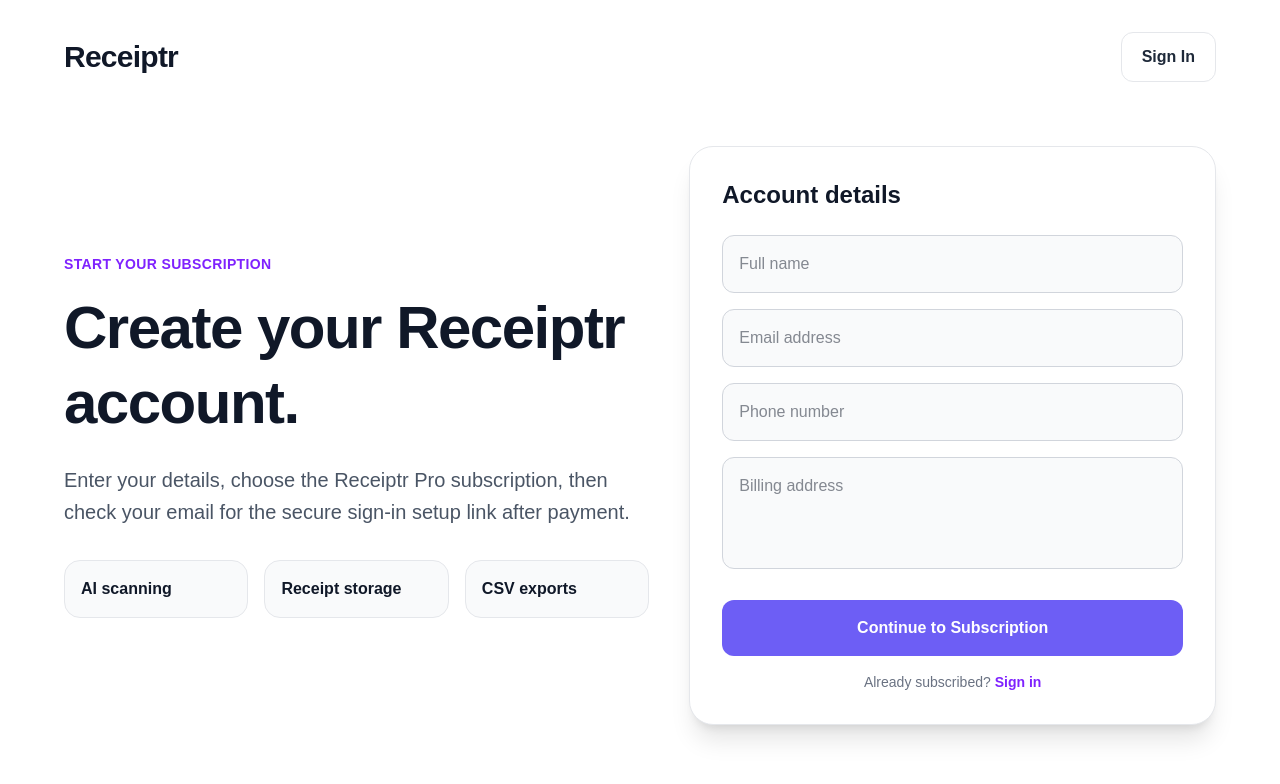
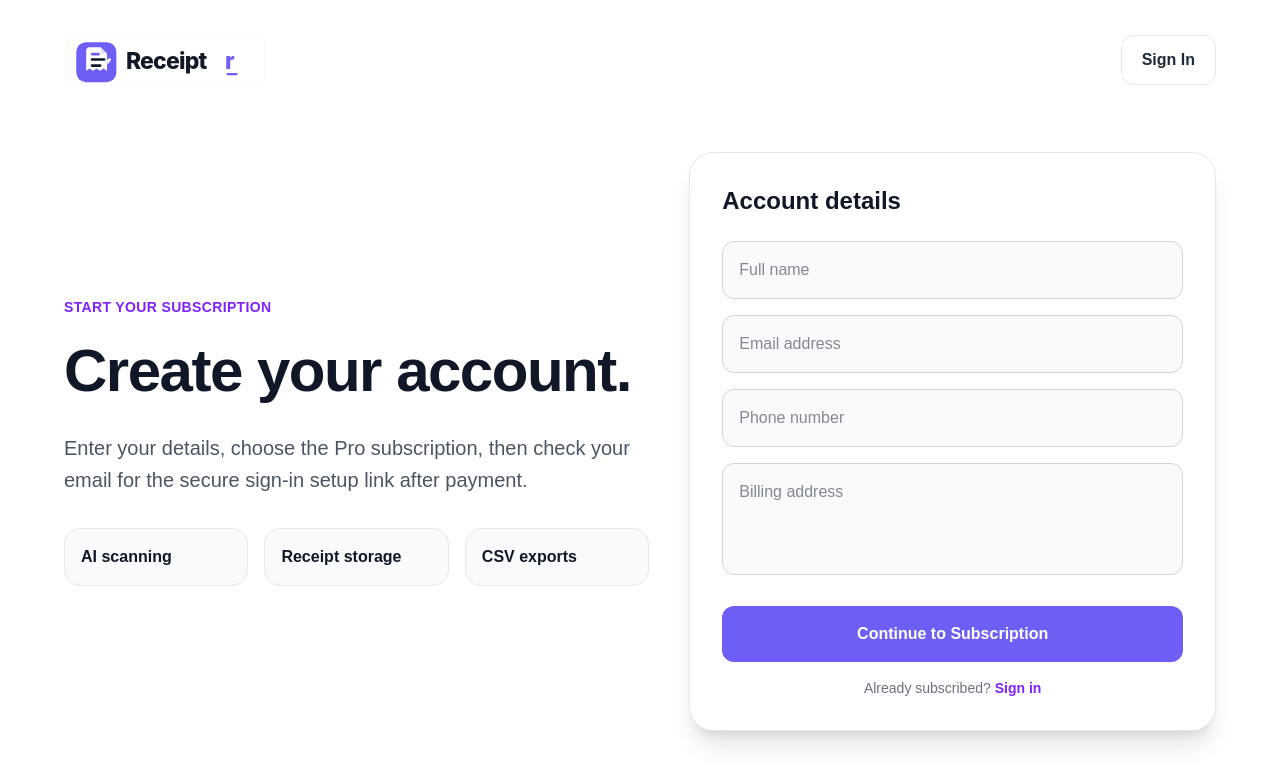
Before and after one commit to christianmvasquez/ReceiptVault, a Next.js app: page /signup in a window 1280 px wide. Shown: the top 784 px of the page. Built offline with nearby package versions, Linux system fonts and the light colour scheme.

Commit message:
Add Receiptr logo branding

```diff
--- a/app/check-email/page.tsx
+++ b/app/check-email/page.tsx
@@ -1,19 +1,18 @@
 import Link from "next/link";
+import BrandLogo from "@/components/BrandLogo";
 
 export default function CheckEmailPage() {
   return (
     <main className="flex min-h-screen items-center justify-center bg-white px-6 text-gray-900">
       <div className="w-full max-w-xl rounded-3xl border border-gray-200 bg-white p-10 text-center shadow-sm">
-        <p className="text-sm font-semibold text-violet-600">
-          Payment received
-        </p>
+        <BrandLogo className="mx-auto h-16 w-auto" />
 
-        <h1 className="mt-4 text-5xl font-bold tracking-tight">
+        <h1 className="mt-8 text-5xl font-bold tracking-tight">
           Check your email.
         </h1>
 
         <p className="mt-5 leading-7 text-gray-500">
-          Receiptr is creating your subscriber account. Use the secure email
+          Your subscriber account is being created. Use the secure email
           link from Supabase to set or reset your password, then sign in.
         </p>
 
--- a/app/dashboard/page.tsx
+++ b/app/dashboard/page.tsx
@@ -8,6 +8,7 @@ import ReceiptForm from "../../components/ReceiptForm";
 import SummaryCard from "../../components/SummaryCard";
 import DashboardStats from "../../components/DashboardStats";
 import CategoryBreakdown from "../../components/CategoryBreakdown";
+import BrandLogo from "@/components/BrandLogo";
 
 type Receipt = {
   id: string;
@@ -351,7 +352,7 @@ export default function Dashboard() {
       <main className="flex min-h-screen items-center justify-center bg-white text-gray-900">
         <div className="rounded-3xl border border-gray-200 bg-white p-8 text-center shadow-sm">
           <p className="text-lg font-semibold">Checking subscription...</p>
-          <p className="mt-2 text-gray-500">Receiptr is loading your account.</p>
+          <p className="mt-2 text-gray-500">Loading your account.</p>
         </div>
       </main>
     );
@@ -362,7 +363,7 @@ export default function Dashboard() {
       <div className="mx-auto max-w-6xl p-8">
         <div className="flex items-center justify-between">
           <div>
-            <h1 className="text-4xl font-bold tracking-tight">Receiptr</h1>
+            <BrandLogo className="h-16 w-auto" />
             <p className="mt-2 text-gray-500">
               Simple receipt tracking for everyday spending.
             </p>
--- a/app/demo/page.tsx
+++ b/app/demo/page.tsx
@@ -2,6 +2,7 @@
 
 import Link from "next/link";
 import { useMemo, useState } from "react";
+import BrandLogo from "@/components/BrandLogo";
 
 const sampleReceipts = [
   {
@@ -105,8 +106,8 @@ export default function DemoPage() {
   return (
     <main className="min-h-screen bg-gray-50 px-6 py-8 text-gray-900">
       <nav className="mx-auto flex max-w-7xl items-center justify-between">
-        <Link href="/" className="text-3xl font-bold tracking-tight">
-          Receiptr
+        <Link href="/" aria-label="Receiptr home">
+          <BrandLogo className="h-14 w-auto" />
         </Link>
 
         <div className="flex items-center gap-3">
--- a/app/login/page.tsx
+++ b/app/login/page.tsx
@@ -3,6 +3,7 @@
 import { useMemo, useState } from "react";
 import Link from "next/link";
 import { createClient } from "../../lib/supabase/client";
+import BrandLogo from "@/components/BrandLogo";
 
 export default function LoginPage() {
   const supabase = useMemo(() => createClient(), []);
@@ -58,8 +59,10 @@ export default function LoginPage() {
   return (
     <main className="flex min-h-screen items-center justify-center bg-white px-6">
       <div className="w-full max-w-md rounded-3xl border border-gray-200 bg-white p-10 shadow-sm">
-        <h1 className="text-4xl font-bold tracking-tight text-gray-900">
-          Welcome to Receiptr
+        <BrandLogo className="h-16 w-auto" />
+
+        <h1 className="mt-8 text-4xl font-bold tracking-tight text-gray-900">
+          Welcome back
         </h1>
 
         <p className="mt-3 text-gray-500">
--- a/app/page.tsx
+++ b/app/page.tsx
@@ -1,4 +1,5 @@
 import Link from "next/link";
+import BrandLogo from "@/components/BrandLogo";
 
 export default function Home() {
   return (
@@ -6,9 +7,7 @@ export default function Home() {
 
       {/* Navbar */}
       <nav className="mx-auto flex max-w-7xl items-center justify-between px-8 py-8">
-        <h1 className="text-3xl font-bold tracking-tight">
-          Receiptr
-        </h1>
+        <BrandLogo className="h-16 w-auto" />
 
         <Link
           href="/login"
@@ -32,7 +31,7 @@ export default function Home() {
         </h2>
 
         <p className="mx-auto mt-8 max-w-3xl text-xl leading-9 text-gray-600">
-          Receiptr automatically stores, categorizes, and organizes your
+          Automatically store, categorize, and organize your
           receipts so you always know where your money goes.
         </p>
 
--- a/app/pricing/page.tsx
+++ b/app/pricing/page.tsx
@@ -2,6 +2,7 @@
 
 import Link from "next/link";
 import { useState } from "react";
+import BrandLogo from "@/components/BrandLogo";
 
 type PendingAccount = {
   fullName: string;
@@ -65,8 +66,8 @@ export default function PricingPage() {
   return (
     <main className="min-h-screen bg-white px-6 py-8 text-gray-900">
       <nav className="mx-auto flex max-w-6xl items-center justify-between">
-        <Link href="/" className="text-3xl font-bold tracking-tight">
-          Receiptr
+        <Link href="/" aria-label="Receiptr home">
+          <BrandLogo className="h-14 w-auto" />
         </Link>
 
         <Link
@@ -80,7 +81,7 @@ export default function PricingPage() {
       <section className="mx-auto mt-16 grid max-w-6xl gap-8 lg:grid-cols-[0.9fr_1fr] lg:items-center">
         <div className="rounded-3xl border border-gray-200 bg-white p-10 shadow-sm">
           <p className="text-sm font-semibold text-violet-600">
-            Receiptr Pro
+            Pro Plan
           </p>
 
           <h1 className="mt-4 text-5xl font-bold tracking-tight">
@@ -133,7 +134,7 @@ export default function PricingPage() {
                   What happens next
                 </p>
                 <p className="mt-2 leading-7 text-gray-600">
-                  After payment, Receiptr sends a secure email so you can set
+                  After payment, we send a secure email so you can set
                   your password and sign in to the dashboard.
                 </p>
               </div>
--- a/app/set-password/page.tsx
+++ b/app/set-password/page.tsx
@@ -3,6 +3,7 @@
 import { Suspense, useEffect, useMemo, useState } from "react";
 import { useSearchParams } from "next/navigation";
 import { createClient } from "@/lib/supabase/client";
+import BrandLogo from "@/components/BrandLogo";
 
 function SetPasswordForm() {
   const searchParams = useSearchParams();
@@ -116,16 +117,14 @@ function SetPasswordForm() {
   return (
     <main className="flex min-h-screen items-center justify-center bg-white px-6 text-gray-900">
       <div className="w-full max-w-md rounded-3xl border border-gray-200 bg-white p-10 shadow-sm">
-        <p className="text-sm font-semibold text-violet-600">
-          Receiptr account
-        </p>
+        <BrandLogo className="h-16 w-auto" />
 
-        <h1 className="mt-4 text-4xl font-bold tracking-tight">
+        <h1 className="mt-8 text-4xl font-bold tracking-tight">
           Set your password.
         </h1>
 
         <p className="mt-3 leading-7 text-gray-500">
-          Create the password you will use when signing in to Receiptr.
+          Create the password you will use when signing in.
         </p>
 
         <form onSubmit={handleSubmit} className="mt-8 space-y-4">
--- a/app/signup/page.tsx
+++ b/app/signup/page.tsx
@@ -3,6 +3,7 @@
 import Link from "next/link";
 import { useRouter } from "next/navigation";
 import { useState } from "react";
+import BrandLogo from "@/components/BrandLogo";
 
 type SignupForm = {
   fullName: string;
@@ -45,8 +46,8 @@ export default function SignupPage() {
   return (
     <main className="min-h-screen bg-white px-6 py-8 text-gray-900">
       <nav className="mx-auto flex max-w-6xl items-center justify-between">
-        <Link href="/" className="text-3xl font-bold tracking-tight">
-          Receiptr
+        <Link href="/" aria-label="Receiptr home">
+          <BrandLogo className="h-14 w-auto" />
         </Link>
 
         <Link
@@ -64,11 +65,11 @@ export default function SignupPage() {
           </p>
 
           <h1 className="mt-4 text-5xl font-extrabold leading-tight tracking-tight md:text-6xl">
-            Create your Receiptr account.
+            Create your account.
           </h1>
 
           <p className="mt-6 max-w-2xl text-xl leading-8 text-gray-600">
-            Enter your details, choose the Receiptr Pro subscription, then check
+            Enter your details, choose the Pro subscription, then check
             your email for the secure sign-in setup link after payment.
           </p>
 
--- /dev/null
+++ b/components/BrandLogo.tsx
@@ -0,0 +1,18 @@
+import Image from "next/image";
+
+type BrandLogoProps = {
+  className?: string;
+};
+
+export default function BrandLogo({ className = "h-12 w-auto" }: BrandLogoProps) {
+  return (
+    <Image
+      src="/receiptr-logo.svg"
+      alt="Receiptr"
+      width={760}
+      height={210}
+      priority
+      className={className}
+    />
+  );
+}
```
Also changed, not shown: public/receiptr-logo.svg (added).
